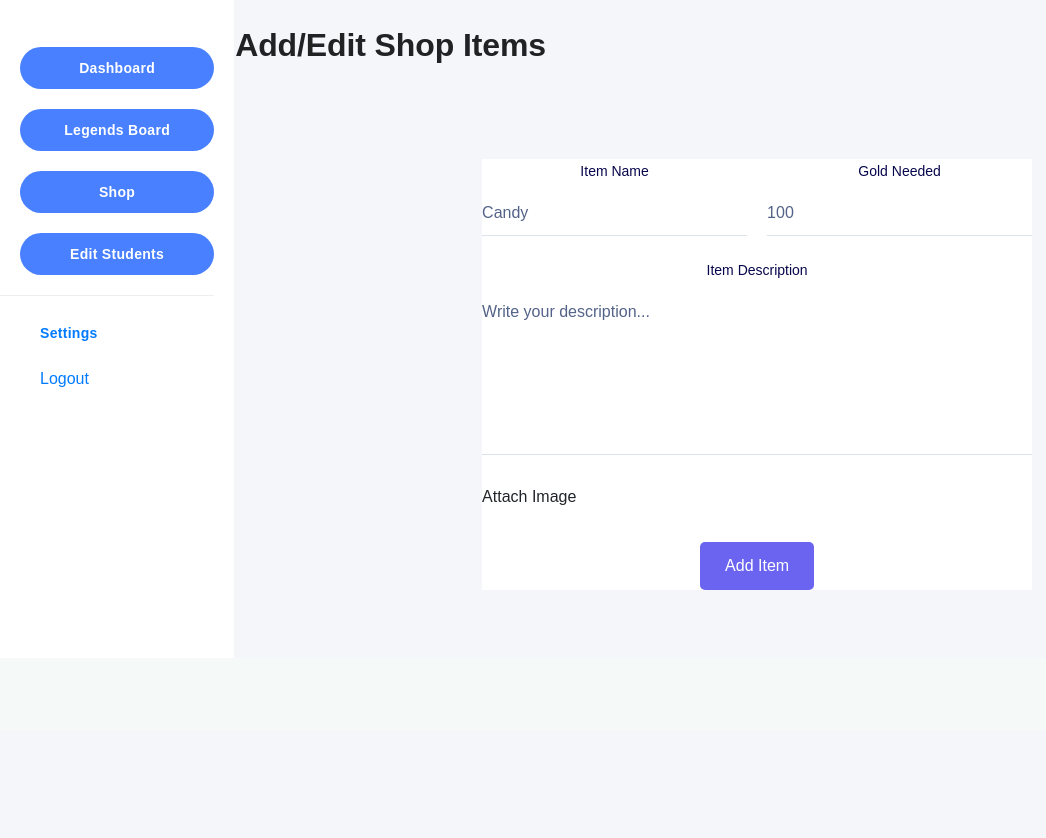
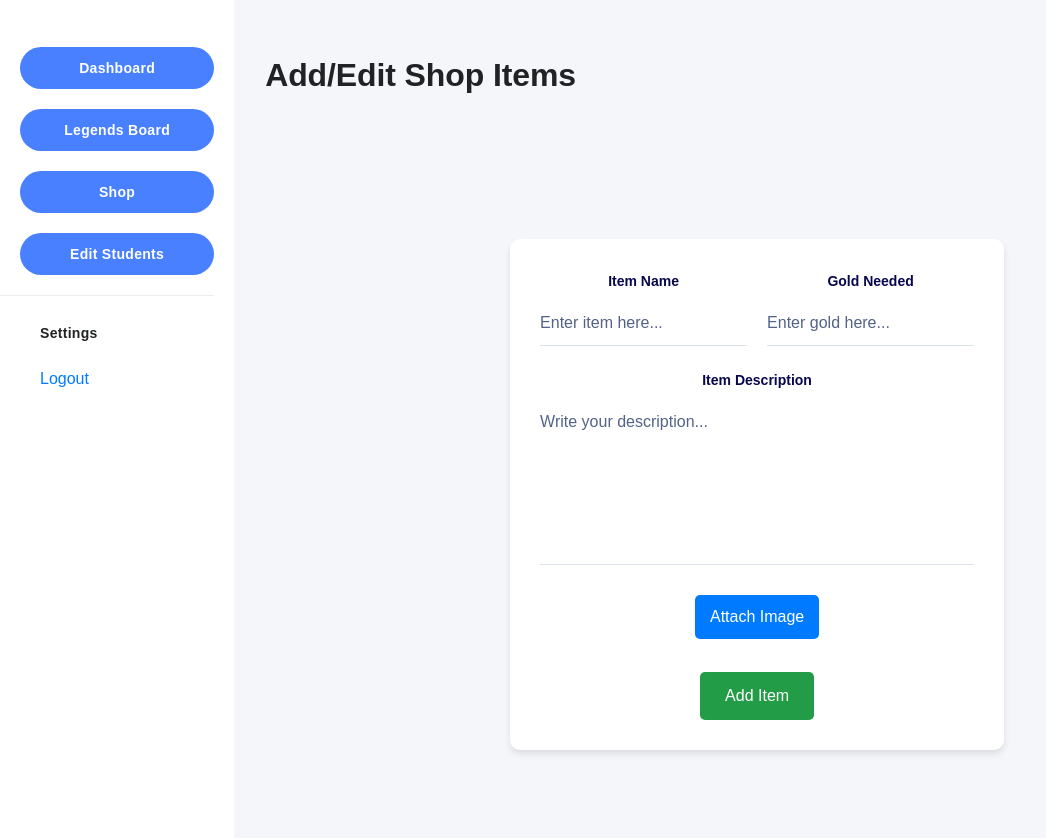
Before and after one commit to KevinChiHuang/Academy-of-Legends, a Django app: template aol/myapp/templates/add.html in a window 1280 px wide. Shown: the part 70-908 px from the top of the page, without its empty margins (0-1046 px from the left). Before the commit the page ends 660 px from the top, so only its background shows below. Run offline with Django 5.2, Linux system fonts and the light colour scheme; the template is opened without the code that fills it, so the values that code supplies are empty; parts of the project's set-up code (start-up, migrations or seed data) failed here and were passed over; some libraries are stand-ins or nearby versions.

Commit message:
changes
formatting, routing

```diff
--- a/aol/myapp/templates/add.html
+++ b/aol/myapp/templates/add.html
@@ -22,9 +22,10 @@
     }
 
     .formbold-form-wrapper {
-      margin: 0 auto;
-      max-width: 550px;
-      width: 100%;
+      padding: 30px;
+      margin: 20px auto;
+      border-radius: 10px;
+      box-shadow: 0px 4px 6px rgba(0, 0, 0, 0.1);
       background: white;
     }
 
@@ -63,7 +64,7 @@
     }
     .formbold-form-label {
       color: #07074d;
-      font-weight: 500;
+      font-weight: bold;
       font-size: 14px;
       line-height: 24px;
       display: block;
@@ -113,7 +114,7 @@
       padding: 12px 25px;
       border: none;
       font-weight: 500;
-      background-color: #6a64f1;
+      background-color: #239c47;
       color: white;
       cursor: pointer;
       margin-top: 25px;
@@ -242,6 +243,7 @@
     }
 
     .page-title {
+      padding: 30px;
       color: #202224;
       letter-spacing: -0.11px;
       font: 700 32px Nunito Sans, sans-serif;
@@ -358,6 +360,26 @@
         padding: 13px 20px;
       }
     }
+    .file-upload-button {
+      display: inline-block;
+      background-color: #007bff; /* Button color */
+      color: white;
+      padding: 10px 15px;
+      font-size: 16px;
+      border: none;
+      border-radius: 5px;
+      cursor: pointer;
+      transition: background 0.3s ease;
+    }
+
+    .file-upload-button:hover {
+      background-color: #0056b3; /* Darker shade on hover */
+    }
+
+    #upload {
+      display: none; /* Hide the default file input */
+    }
+
   </style>
 
   <div class="dashboard-container">
@@ -365,34 +387,35 @@
       <nav class="sidebar">
         <h1 class="logo">Academy of Legends</h1>
 
-        <a href="http://127.0.0.1:8000/home/" class="nav-item nav-item-active">
+        <a href="{% url 'home' %}" class="nav-item nav-item-active">
           <span class="nav-icon" aria-hidden="true"></span>
           <span class="nav-text">Dashboard</span>
         </a>
         <a
-          href="http://127.0.0.1:8000/board/#"
+          href="{% url 'board' %}"
           class="nav-item nav-item-active"
         >
           <span class="nav-icon" aria-hidden="true"></span>
           <span class="nav-text">Legends Board</span>
         </a>
-        <a href="http://127.0.0.1:8000/shop/" class="nav-item nav-item-active">
+        <a href="{% url 'shop' %}" class="nav-item nav-item-active">
           <span class="nav-icon" aria-hidden="true"></span>
           <span class="nav-text">Shop</span>
         </a>
-        <a href="http://127.0.0.1:8000/admin/" class="nav-item nav-item-active">
+        <a href="{% url 'admin' %}" class="nav-item nav-item-active">
           <span class="nav-icon" aria-hidden="true"></span>
           <span class="nav-text">Edit Students</span>
         </a>
         {% if is_admin %}
-        <a href="http://127.0.0.1:8000/add/" class="nav-item nav-item-active">
+        <a href="{% url 'add' %}" class="nav-item nav-item-active">
           <span class="nav-icon" aria-hidden="true"></span>
           <span class="nav-text">Add rewards</span>
         </a>
         {% endif %}
+
         <div class="divider"></div>
 
-        <a href="http://127.0.0.1:8000/todos/" class="nav-item">
+        <a class="nav-item">
           <span class="nav-icon" aria-hidden="true"></span>
           <span class="nav-text-Settings">Settings</span>
         </a>
@@ -431,7 +454,7 @@
                         type="text"
                         name="item"
                         id="name"
-                        placeholder="Candy"
+                        placeholder="Enter item here..."
                         class="formbold-form-input"
                         required
                       />
@@ -445,7 +468,7 @@
                         type="text"
                         name="gold"
                         id="gold"
-                        placeholder="100"
+                        placeholder="Enter gold here..."
                         class="formbold-form-input"
                         required
                       />
@@ -470,9 +493,9 @@
                   </div>
 
                   <div class="formbold-input-file">
-                    <label for="upload" class="formbold-input-label">
-                      Attach Image
-                      <input type="file" name="upload" id="upload" />
+                      <label for="upload" class="file-upload-button">
+                        Attach Image
+                      <input type="file" name="upload" id="upload" hidden />
                     </label>
                   </div>
 
--- a/aol/myapp/templates/shop.html
+++ b/aol/myapp/templates/shop.html
@@ -281,7 +281,7 @@
 
         <div class="divider"></div>
 
-        <a href="http://127.0.0.1:8000/todos/" class="nav-item">
+        <a class="nav-item">
           <span class="nav-icon" aria-hidden="true"></span>
           <span class="nav-text-Settings">Settings</span>
         </a>
```
Also changed, not shown: aol/myapp/templates/accounts/register.html (deleted, +0 -10 lines), aol/myapp/templates/admin.html (+8 -6 lines), aol/myapp/templates/board.html (+8 -7 lines), aol/myapp/templates/home.html (+7 -30 lines), aol/myapp/views.py (+18 -1 lines).
